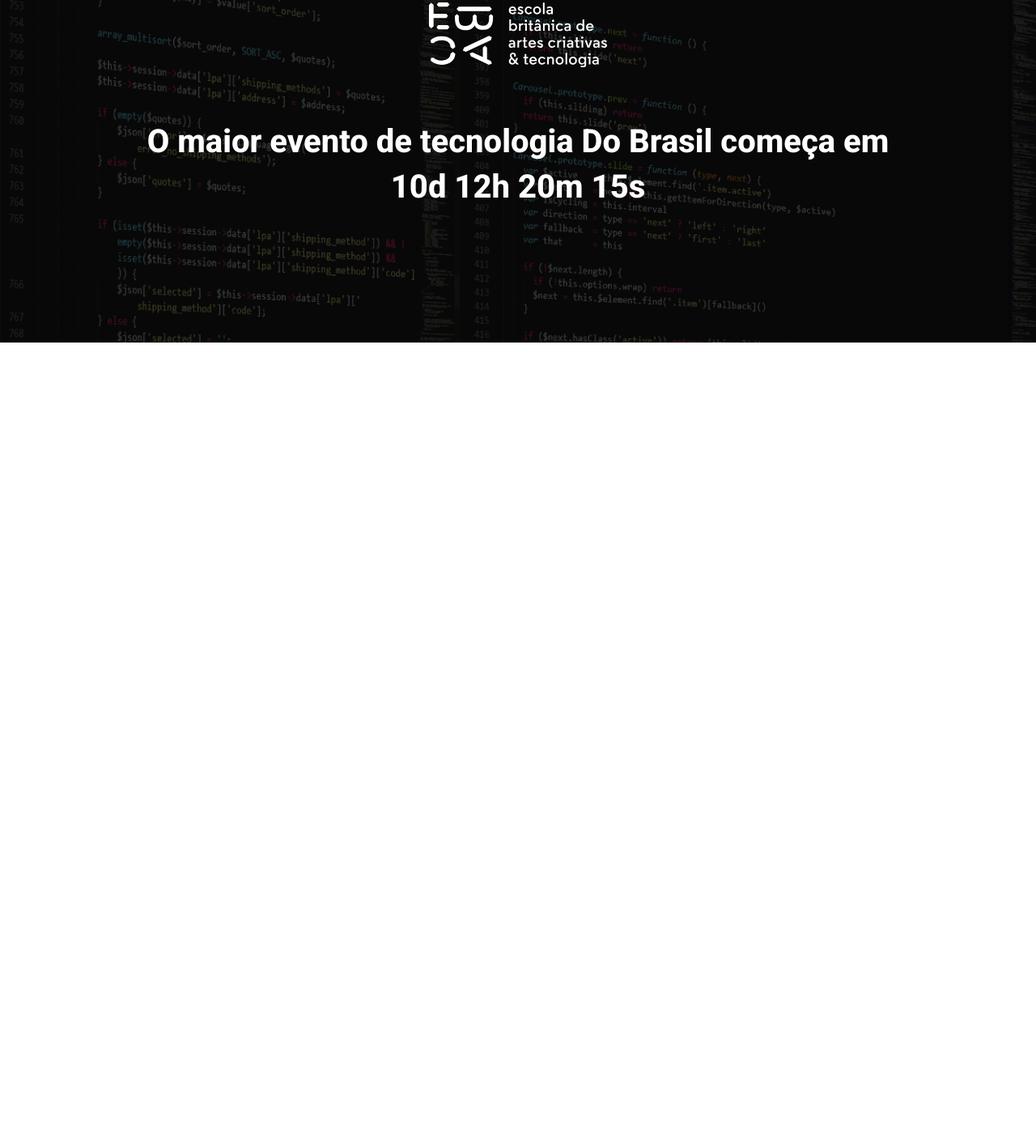
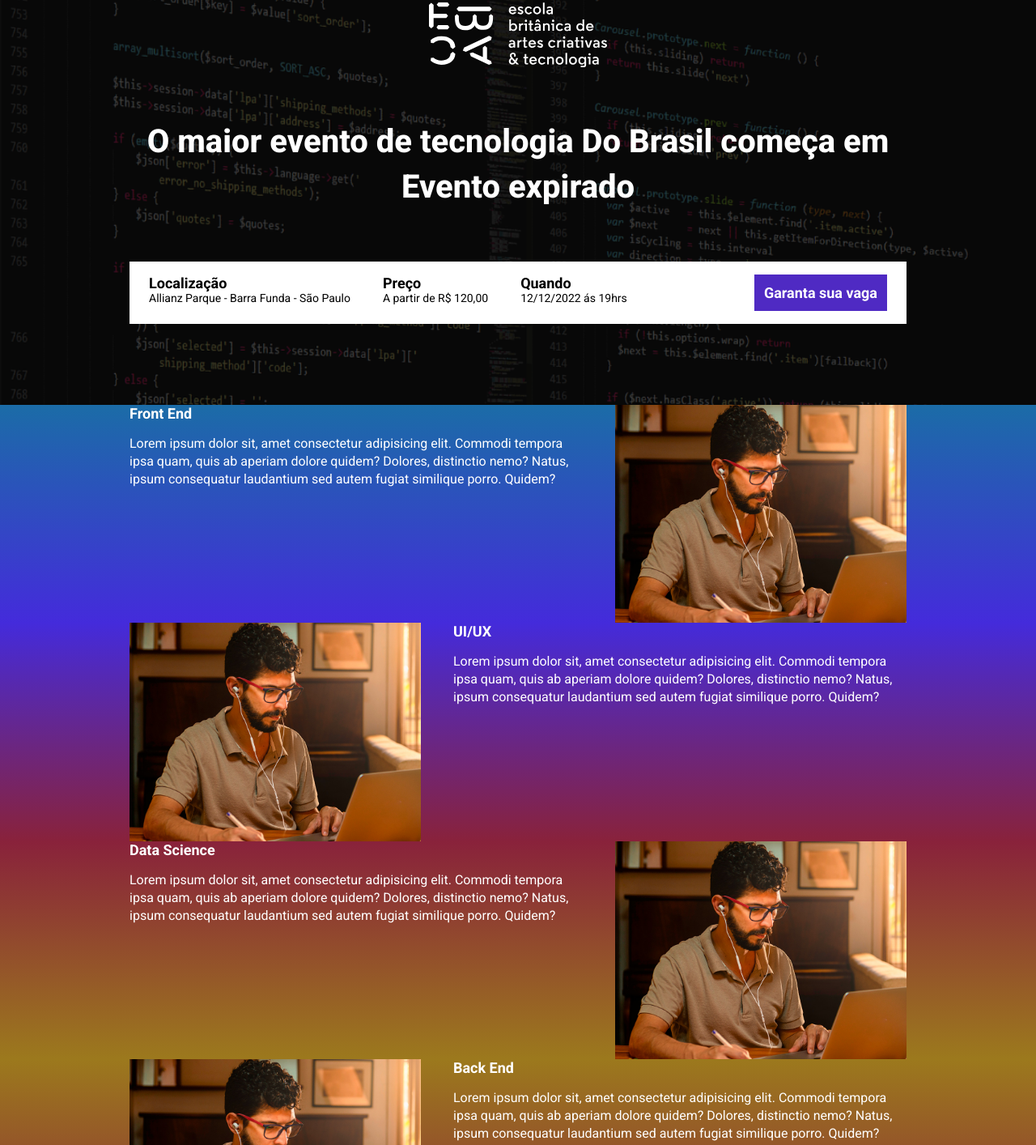
Before and after one commit to zStrikerHD/ebac_tech_talks, a website built with Parcel: page src/index.html in a window 1280 px wide. Shown: the part 61-1475 px from the top of the page at 81% size. Before the commit the page ends 800 px from the top, so only its background shows below. Built offline with nearby package versions, Linux system fonts and the light colour scheme.

Commit message:
criando a contagem regressiva

```diff
--- a/package.json
+++ b/package.json
@@ -7,7 +7,6 @@
   },
   "name": "ebac_talks",
   "version": "1.0.0",
-  "main": "index.js",
   "dependencies": {
     "ansi-styles": "^4.3.0",
     "base-x": "^3.0.11",
@@ -50,7 +49,8 @@
     "weak-lru-cache": "^1.2.2"
   },
   "scripts": {
-    "dev": "parcel src/index.html src/styles/main.scss src/scripts/main.js --no-cache",
+    "dev": "parcel src/index.html src/styles/main.scss src/scripts/main.js",
+    "build": "parcel build src/index.html",
     "test": "echo \"Error: no test specified\" && exit 1"
   },
   "keywords": [],
--- a/src/index.html
+++ b/src/index.html
@@ -8,18 +8,81 @@
     <link rel="preconnect" href="https://fonts.gstatic.com" crossorigin>
     <link href="https://fonts.googleapis.com/css2?family=Roboto:ital,wght@0,100..900;1,100..900&display=swap" rel="stylesheet">
     <link rel="stylesheet" href="styles/main.scss">
+    <link rel="stylesheet" href="https://unpkg.com/aos@next/dist/aos.css" />
 </head>
 <body>
     <header class="hero">
         <div class="container">
             <img class="hero__logo" src="./images/ebac_logo.svg" alt="EBAC">
             <p class="hero__text">
-                O maior evento de tecnologia Do Brasil começa em 10d 12h 20m 15s
+                O maior evento de tecnologia Do Brasil começa em <span id="contador"></span>
             </p>
+            <div class="infos-bar">
+                <ul class="infos-bar__infos">
+                    <li class="infos-bar__infos__item">
+                        <b>Localização</b>
+                        Allianz Parque - Barra Funda - São Paulo
+                    </li>
+                    <li class="infos-bar__infos__item">
+                        <b>Preço</b>
+                        A partir de R$ 120,00
+                    </li>
+                    <li class="infos-bar__infos__item">
+                        <b>Quando</b>
+                        12/12/2022 ás 19hrs
+                    </li>
+                </ul>
+                <a href="#" class="button button--primary">
+                    Garanta sua vaga
+                </a>
+            </div>
         </div>
     </header>
-
-
+    <section class="event event--frontend">
+        <div class="container" data-aos="fade-right">
+            <div class="event__details">
+                <h2 class="event__details__title">Front End</h2>
+                <p class="event__details__description">
+                    Lorem ipsum dolor sit, amet consectetur adipisicing elit. Commodi tempora ipsa quam, quis ab aperiam dolore quidem? Dolores, distinctio nemo? Natus, ipsum consequatur laudantium sed autem fugiat similique porro. Quidem?
+                </p>
+            </div>
+            <img class="event__image" src="./images/frontend.png" alt="Front-End">
+        </div>
+    </section>
+    <section class="event event--ui-ux event--image-left">
+        <div class="container" data-aos="fade-left">
+            <div class="event__details">
+                <h2 class="event__details__title">UI/UX</h2>
+                <p class="event__details__description">
+                    Lorem ipsum dolor sit, amet consectetur adipisicing elit. Commodi tempora ipsa quam, quis ab aperiam dolore quidem? Dolores, distinctio nemo? Natus, ipsum consequatur laudantium sed autem fugiat similique porro. Quidem?
+                </p>
+            </div>
+            <img class="event__image" src="./images/frontend.png" alt="Front-End">
+        </div>
+    </section>
+    <section class="event event--data-science">
+        <div class="container" data-aos="fade-right">
+            <div class="event__details">
+                <h2 class="event__details__title">Data Science</h2>
+                <p class="event__details__description">
+                    Lorem ipsum dolor sit, amet consectetur adipisicing elit. Commodi tempora ipsa quam, quis ab aperiam dolore quidem? Dolores, distinctio nemo? Natus, ipsum consequatur laudantium sed autem fugiat similique porro. Quidem?
+                </p>
+            </div>
+            <img class="event__image" src="./images/frontend.png" alt="Front-End">
+        </div>
+    </section>
+    <section class="event event--backend event--image-left">
+        <div class="container" data-aos="fade-left">
+            <div class="event__details">
+                <h2 class="event__details__title">Back End</h2>
+                <p class="event__details__description">
+                    Lorem ipsum dolor sit, amet consectetur adipisicing elit. Commodi tempora ipsa quam, quis ab aperiam dolore quidem? Dolores, distinctio nemo? Natus, ipsum consequatur laudantium sed autem fugiat similique porro. Quidem?
+                </p>
+            </div>
+            <img class="event__image" src="./images/frontend.png" alt="Front-End">
+        </div>
+    </section>
+    <script src="https://unpkg.com/aos@next/dist/aos.js"></script>
     <script src="scripts/main.js"></script>
 </body>
 </html>
--- a/src/scripts/main.js
+++ b/src/scripts/main.js
@@ -1 +1,27 @@
-console.log("olá mundo");
+AOS.init();
+
+const dataDoEvento = new Date("May 26, 2025 19:00:00");
+const timeStampDoEvento = dataDoEvento.getTime();
+
+const contaAsHoras = setInterval(function() {
+    const agora = new Date();
+    const timeStampAtual = agora.getTime();
+
+    const distaciaAteOEvento = timeStampDoEvento - timeStampAtual;
+
+    const diaEmMs = 1000 * 60 * 60 * 24;
+    const horaEmMs = 1000 * 60 * 60;
+    const minutoEmMs = 1000 * 60;
+
+    const diasAteOEvento = Math.floor(distaciaAteOEvento / diaEmMs);
+    const horasAteOEvento = Math.floor((distaciaAteOEvento % diaEmMs) / horaEmMs);
+    const minutosAteOEvento = Math.floor((distaciaAteOEvento % horaEmMs) / minutoEmMs);
+    const segundosAteOEvento = Math.floor((distaciaAteOEvento % minutoEmMs) / 1000);
+
+    document.getElementById('contador').innerHTML = `${diasAteOEvento}d ${horasAteOEvento}h ${minutosAteOEvento}m ${segundosAteOEvento}s`
+
+    if (distaciaAteOEvento < 0) {
+        clearInterval(contaAsHoras);
+        document.getElementById('contador').innerHTML = 'Evento expirado';
+    }
+}, 1000);
--- /dev/null
+++ b/src/styles/_event.scss
@@ -0,0 +1,64 @@
+@use 'variables';
+
+.event {
+    padding: 80 0;
+
+    &--frontend {
+        background-image: linear-gradient(variables.$blue1, variables.$blue2);
+    }
+
+    &--ui-ux {
+        background-image: linear-gradient(variables.$blue2, variables.$pink);
+    }
+
+    &--data-science {
+        background-image: linear-gradient(variables.$pink, variables.$yellow);
+    }
+
+    &--backend {
+        background-image: linear-gradient(variables.$yellow, variables.$pink);
+    }
+
+    &--image-left {
+        .container {
+            flex-direction: row-reverse;
+        }
+    }
+
+    .container {
+        display: flex;
+        gap: 40px;
+    }
+
+    &__image {
+        max-width: 360px;
+    }
+
+    &__details{
+
+        &__title {
+            font-size: 18px;
+            font-weight: bold;
+            margin-bottom: 16px;
+        }
+
+        &__description {
+            line-height: 22px;
+        }
+    }
+
+    @media (max-width: 640px) {
+        .container {
+            display: block;
+        }
+
+        &__image {
+            width: 100%;
+        }
+
+        &__details {
+            margin-right: 0;
+            margin-bottom: 16px;
+        }
+    }
+}
--- a/src/styles/_hero.scss
+++ b/src/styles/_hero.scss
@@ -1,3 +1,5 @@
+@use 'variables';
+
 .hero {
     padding-top: 64px;
     padding-bottom: 100px;
@@ -16,7 +18,7 @@
         left: 0;
         width: 100%;
         height: 100%;
-        background-color: #000;
+        background-color: variables.$secundaryTextColor;
         content: '';
         opacity: .7;
     }
--- /dev/null
+++ b/src/styles/_variables.scss
@@ -0,0 +1,8 @@
+$textColor: #fff;
+$secundaryTextColor: #000;
+
+$blue1: #1B6CA7;
+$blue2: #442BDB;
+$pink: #89223B;
+$yellow: #9C791D;
+$purple: #4F2AC3;
--- /dev/null
+++ b/src/styles/components/_buttons.scss
@@ -0,0 +1,27 @@
+@use '../variables';
+
+
+.button {
+    padding: 12px;
+    font-size: 18px;
+    font-weight: bold;
+    text-decoration: none;
+    text-align: center;
+    white-space: nowrap;
+
+    &--primary {
+        color: #fff;
+        background-color: variables.$purple;
+    }
+
+
+    @media (max-width: 640px) {
+        display: block;
+        width: 100%;
+    }
+
+    @media (max-width: 1024px) {
+        display: flex;
+        align-items: center;
+    }
+}
--- /dev/null
+++ b/src/styles/components/_infos_bar.scss
@@ -0,0 +1,43 @@
+@use '../variables';
+
+.infos-bar {
+    padding: 16px 24px;
+    background-color: variables.$textColor;
+    display: flex;
+    justify-content: space-between;
+
+    &__infos {
+        display: flex;
+        gap: 40px;
+
+        &__item {
+            font-size: 14px;
+            color: variables.$secundaryTextColor;
+
+            b {
+                color: variables.$secundaryTextColor;
+                font-size: 18px;
+                display: block;
+            }
+        }
+    }
+
+    @media (max-width: 640px) {
+        display: block;
+
+        &__infos {
+            display: block;
+
+
+            &__item {
+                margin-bottom: 24px;
+            }
+        }
+    }
+
+    @media (max-width: 124px) {
+        &__infos {
+            gap: 16px;
+        }
+    }
+}
--- a/src/styles/main.scss
+++ b/src/styles/main.scss
@@ -1,11 +1,16 @@
 @use 'hero';
+@use 'components/infos_bar';
+@use 'components/buttons';
+@use 'event';
+@use 'variables';
 
 * {
     margin: 0;
     padding: 0;
     box-sizing: border-box;
     font-family: Roboto, sans-serif;
-    color: #fff;
+    color: variables.$textColor;
+    list-style: none;
 }
 
 .container {
```
